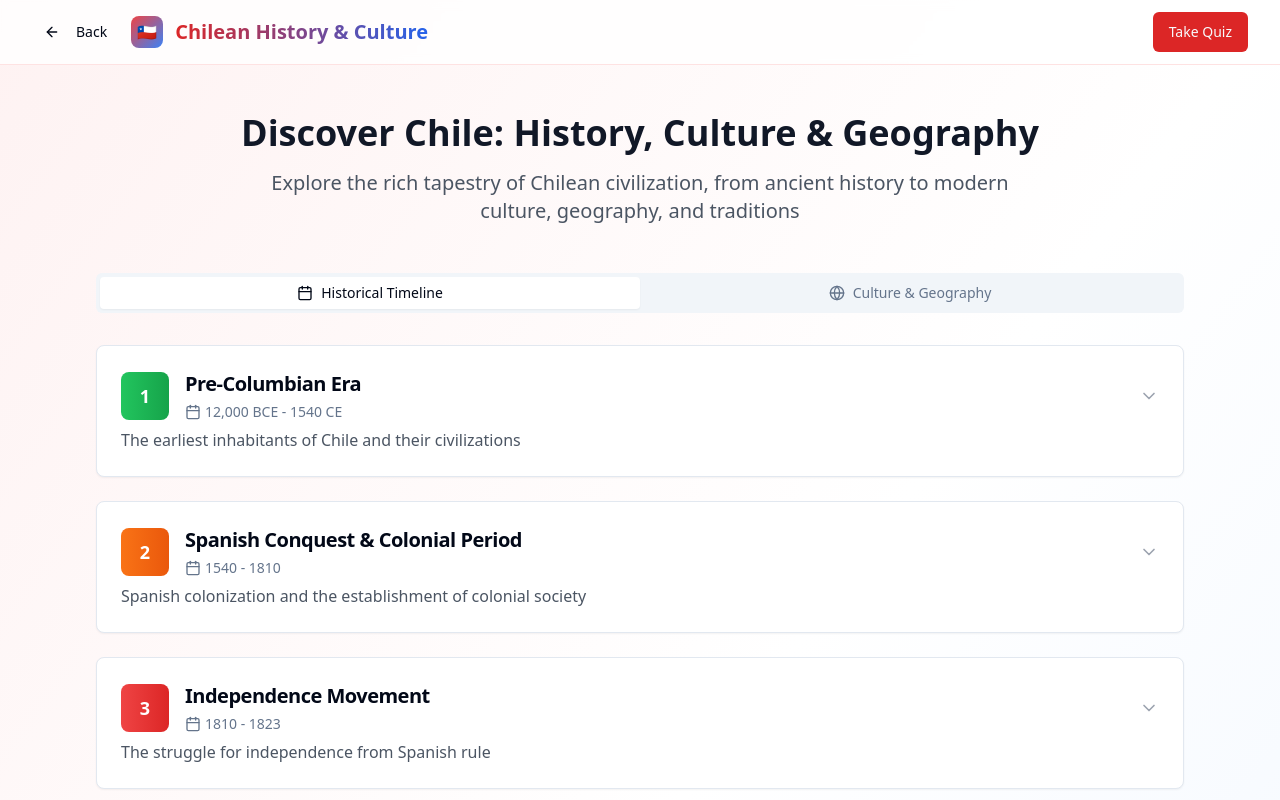
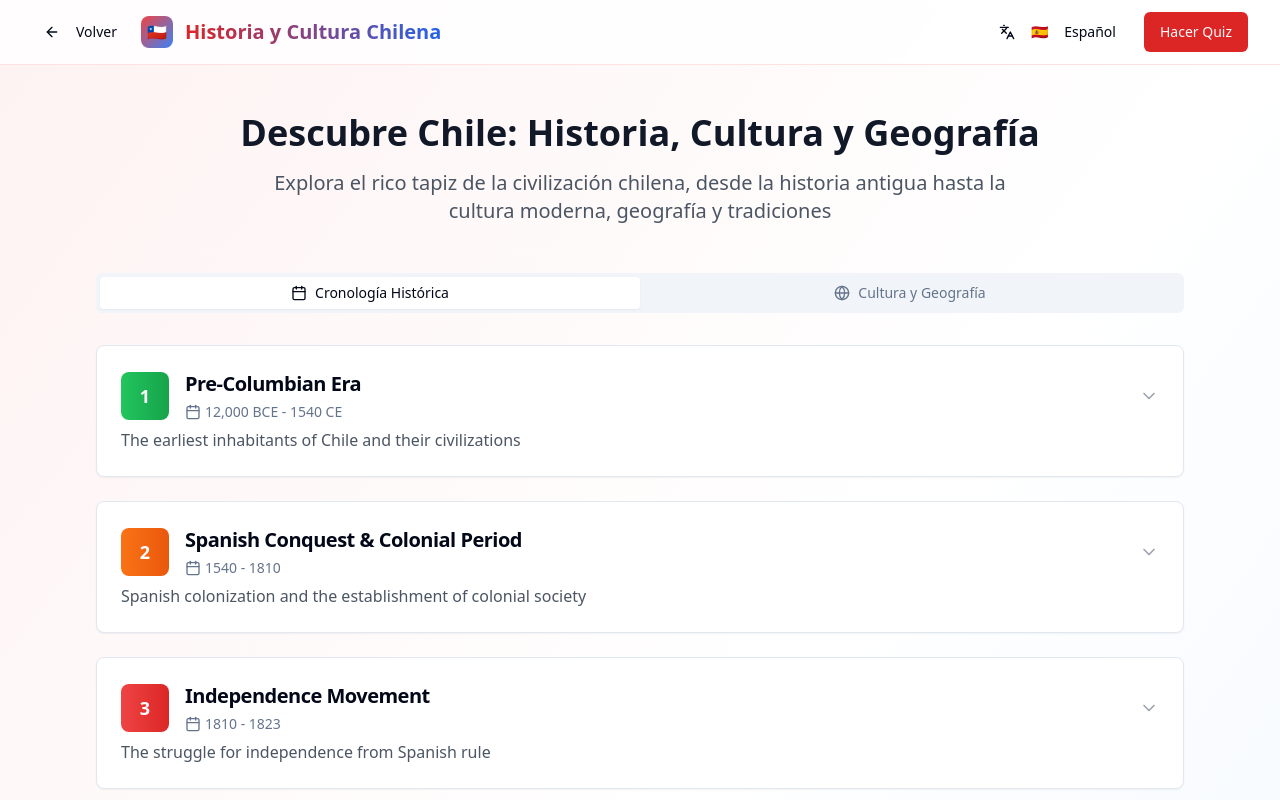
Before and after one commit to bethorod/chilenizate-app, a React (Vite) app: page /history in a window 1280 px wide. Shown: the top 800 px of the page. Built offline with nearby package versions, Linux system fonts and the light colour scheme.

Commit message:
Add language selection and translation support
Implement Spanish and Portuguese language options, with Spanish as the default.

```diff
--- a/src/App.tsx
+++ b/src/App.tsx
@@ -4,6 +4,7 @@ import { Toaster as Sonner } from "@/components/ui/sonner";
 import { TooltipProvider } from "@/components/ui/tooltip";
 import { QueryClient, QueryClientProvider } from "@tanstack/react-query";
 import { BrowserRouter, Routes, Route } from "react-router-dom";
+import { LanguageProvider } from "@/contexts/LanguageContext";
 import Index from "./pages/Index";
 import History from "./pages/History";
 import Quiz from "./pages/Quiz";
@@ -14,6 +15,7 @@ const queryClient = new QueryClient();
 
 const App = () => (
   <QueryClientProvider client={queryClient}>
+    <LanguageProvider>
       <TooltipProvider>
         <Toaster />
         <Sonner />
@@ -28,6 +30,7 @@ const App = () => (
           </Routes>
         </BrowserRouter>
       </TooltipProvider>
+    </LanguageProvider>
   </QueryClientProvider>
 );
 
--- /dev/null
+++ b/src/components/LanguageSelector.tsx
@@ -0,0 +1,48 @@
+
+import React from 'react';
+import { Languages } from 'lucide-react';
+import {
+  DropdownMenu,
+  DropdownMenuContent,
+  DropdownMenuItem,
+  DropdownMenuTrigger,
+} from '@/components/ui/dropdown-menu';
+import { Button } from '@/components/ui/button';
+import { useLanguage } from '@/contexts/LanguageContext';
+
+const LanguageSelector = () => {
+  const { language, setLanguage, t } = useLanguage();
+
+  const languages = [
+    { code: 'es' as const, name: t('language.spanish'), flag: '🇪🇸' },
+    { code: 'pt' as const, name: t('language.portuguese'), flag: '🇵🇹' }
+  ];
+
+  const currentLanguage = languages.find(lang => lang.code === language);
+
+  return (
+    <DropdownMenu>
+      <DropdownMenuTrigger asChild>
+        <Button variant="ghost" size="sm" className="flex items-center space-x-2">
+          <Languages className="h-4 w-4" />
+          <span>{currentLanguage?.flag}</span>
+          <span className="hidden sm:inline">{currentLanguage?.name}</span>
+        </Button>
+      </DropdownMenuTrigger>
+      <DropdownMenuContent align="end">
+        {languages.map((lang) => (
+          <DropdownMenuItem
+            key={lang.code}
+            onClick={() => setLanguage(lang.code)}
+            className={language === lang.code ? 'bg-red-50' : ''}
+          >
+            <span className="mr-2">{lang.flag}</span>
+            {lang.name}
+          </DropdownMenuItem>
+        ))}
+      </DropdownMenuContent>
+    </DropdownMenu>
+  );
+};
+
+export default LanguageSelector;
--- a/src/components/history/HistoricalPeriod.tsx
+++ b/src/components/history/HistoricalPeriod.tsx
@@ -1,7 +1,6 @@
-
-import { useState } from 'react';
 import { Calendar, MapPin, Users, ChevronDown, ChevronUp } from 'lucide-react';
 import { Card, CardContent, CardDescription, CardHeader, CardTitle } from '@/components/ui/card';
+import { useLanguage } from '@/contexts/LanguageContext';
 
 interface HistoricalPeriodData {
   id: string;
@@ -21,6 +20,8 @@ interface HistoricalPeriodProps {
 }
 
 const HistoricalPeriod = ({ period, index, isExpanded, onToggle }: HistoricalPeriodProps) => {
+  const { t } = useLanguage();
+
   return (
     <Card className="overflow-hidden hover:shadow-lg transition-shadow">
       <CardHeader
@@ -55,7 +56,7 @@ const HistoricalPeriod = ({ period, index, isExpanded, onToggle }: HistoricalPer
             <div>
               <h4 className="font-semibold text-gray-900 mb-3 flex items-center">
                 <MapPin className="h-4 w-4 mr-2" />
-                Key Events & Developments
+                {t('sections.keyEvents')}
               </h4>
               <ul className="space-y-2">
                 {period.keyPoints.map((point, idx) => (
@@ -70,7 +71,7 @@ const HistoricalPeriod = ({ period, index, isExpanded, onToggle }: HistoricalPer
             <div>
               <h4 className="font-semibold text-gray-900 mb-3 flex items-center">
                 <Users className="h-4 w-4 mr-2" />
-                Key Figures
+                {t('sections.keyFigures')}
               </h4>
               <div className="space-y-2">
                 {period.keyFigures.map((figure, idx) => (
--- /dev/null
+++ b/src/contexts/LanguageContext.tsx
@@ -0,0 +1,97 @@
+
+import React, { createContext, useContext, useState } from 'react';
+
+type Language = 'es' | 'pt';
+
+interface LanguageContextType {
+  language: Language;
+  setLanguage: (language: Language) => void;
+  t: (key: string) => string;
+}
+
+const LanguageContext = createContext<LanguageContextType | undefined>(undefined);
+
+interface LanguageProviderProps {
+  children: React.ReactNode;
+}
+
+const translations = {
+  es: {
+    // Header
+    'header.title': 'Historia y Cultura Chilena',
+    'header.takeQuiz': 'Hacer Quiz',
+    'header.back': 'Volver',
+
+    // Main content
+    'main.title': 'Descubre Chile: Historia, Cultura y Geografía',
+    'main.subtitle': 'Explora el rico tapiz de la civilización chilena, desde la historia antigua hasta la cultura moderna, geografía y tradiciones',
+    'main.testKnowledge': 'Pon a Prueba tu Conocimiento',
+
+    // Tabs
+    'tabs.history': 'Cronología Histórica',
+    'tabs.culture': 'Cultura y Geografía',
+
+    // Sections
+    'sections.keyEvents': 'Eventos y Desarrollos Clave',
+    'sections.keyFigures': 'Figuras Clave',
+    'sections.nationalAnimals': 'Animales Nacionales',
+    'sections.nationalTrees': 'Árboles y Flora Nacional',
+    'sections.regionsOfChile': 'Regiones de Chile',
+    'sections.naturalWonders': 'Maravillas Naturales',
+    'sections.capital': 'Capital',
+
+    // Language selector
+    'language.spanish': 'Español',
+    'language.portuguese': 'Português'
+  },
+  pt: {
+    // Header
+    'header.title': 'História e Cultura Chilena',
+    'header.takeQuiz': 'Fazer Quiz',
+    'header.back': 'Voltar',
+
+    // Main content
+    'main.title': 'Descubra o Chile: História, Cultura e Geografia',
+    'main.subtitle': 'Explore a rica tapeçaria da civilização chilena, desde a história antiga até a cultura moderna, geografia e tradições',
+    'main.testKnowledge': 'Teste Seu Conhecimento',
+
+    // Tabs
+    'tabs.history': 'Cronologia Histórica',
+    'tabs.culture': 'Cultura e Geografia',
+
+    // Sections
+    'sections.keyEvents': 'Eventos e Desenvolvimentos Principais',
+    'sections.keyFigures': 'Figuras Principais',
+    'sections.nationalAnimals': 'Animais Nacionais',
+    'sections.nationalTrees': 'Árvores e Flora Nacional',
+    'sections.regionsOfChile': 'Regiões do Chile',
+    'sections.naturalWonders': 'Maravilhas Naturais',
+    'sections.capital': 'Capital',
+
+    // Language selector
+    'language.spanish': 'Español',
+    'language.portuguese': 'Português'
+  }
+};
+
+export const LanguageProvider: React.FC<LanguageProviderProps> = ({ children }) => {
+  const [language, setLanguage] = useState<Language>('es'); // Spanish as default
+
+  const t = (key: string): string => {
+    return translations[language][key as keyof typeof translations['es']] || key;
+  };
+
+  return (
+    <LanguageContext.Provider value={{ language, setLanguage, t }}>
+      {children}
+    </LanguageContext.Provider>
+  );
+};
+
+export const useLanguage = () => {
+  const context = useContext(LanguageContext);
+  if (context === undefined) {
+    throw new Error('useLanguage must be used within a LanguageProvider');
+  }
+  return context;
+};
--- a/src/pages/History.tsx
+++ b/src/pages/History.tsx
@@ -1,4 +1,3 @@
-
 import { useState } from 'react';
 import { Link } from 'react-router-dom';
 import { ArrowLeft, Calendar, Globe } from 'lucide-react';
@@ -6,11 +5,14 @@ import { Button } from '@/components/ui/button';
 import { Tabs, TabsContent, TabsList, TabsTrigger } from '@/components/ui/tabs';
 import HistoricalPeriod from '@/components/history/HistoricalPeriod';
 import CulturalSection from '@/components/history/CulturalSection';
+import LanguageSelector from '@/components/LanguageSelector';
+import { useLanguage } from '@/contexts/LanguageContext';
 import { historicalPeriods, culturalSections } from '@/data/historyData';
 
 const History = () => {
   const [expandedPeriod, setExpandedPeriod] = useState<string | null>(null);
   const [expandedCultural, setExpandedCultural] = useState<string | null>(null);
+  const { t } = useLanguage();
 
   const togglePeriod = (periodId: string) => {
     setExpandedPeriod(expandedPeriod === periodId ? null : periodId);
@@ -30,21 +32,24 @@ const History = () => {
               <Link to="/">
                 <Button variant="ghost" size="sm">
                   <ArrowLeft className="h-4 w-4 mr-2" />
-                  Back
+                  {t('header.back')}
                 </Button>
               </Link>
               <div className="w-8 h-8 bg-gradient-to-br from-red-500 to-blue-500 rounded-lg flex items-center justify-center">
                 <span className="text-white font-bold">🇨🇱</span>
               </div>
               <h1 className="text-xl font-bold bg-gradient-to-r from-red-600 to-blue-600 bg-clip-text text-transparent">
-                Chilean History & Culture
+                {t('header.title')}
               </h1>
             </div>
-            <Link to="/quiz">
-              <Button className="bg-red-600 hover:bg-red-700">
-                Take Quiz
-              </Button>
-            </Link>
+            <div className="flex items-center space-x-4">
+              <LanguageSelector />
+              <Link to="/quiz">
+                <Button className="bg-red-600 hover:bg-red-700">
+                  {t('header.takeQuiz')}
+                </Button>
+              </Link>
+            </div>
           </div>
         </div>
       </header>
@@ -53,10 +58,10 @@ const History = () => {
       <div className="max-w-6xl mx-auto py-12 px-4 sm:px-6 lg:px-8">
         <div className="text-center mb-12">
           <h2 className="text-4xl font-bold text-gray-900 mb-4">
-            Discover Chile: History, Culture & Geography
+            {t('main.title')}
           </h2>
           <p className="text-xl text-gray-600 max-w-3xl mx-auto">
-            Explore the rich tapestry of Chilean civilization, from ancient history to modern culture, geography, and traditions
+            {t('main.subtitle')}
           </p>
         </div>
 
@@ -64,11 +69,11 @@ const History = () => {
           <TabsList className="grid w-full grid-cols-2 mb-8">
             <TabsTrigger value="history" className="flex items-center space-x-2">
               <Calendar className="h-4 w-4" />
-              <span>Historical Timeline</span>
+              <span>{t('tabs.history')}</span>
             </TabsTrigger>
             <TabsTrigger value="culture" className="flex items-center space-x-2">
               <Globe className="h-4 w-4" />
-              <span>Culture & Geography</span>
+              <span>{t('tabs.culture')}</span>
             </TabsTrigger>
           </TabsList>
 
@@ -103,7 +108,7 @@ const History = () => {
         <div className="text-center mt-12">
           <Link to="/quiz">
             <Button size="lg" className="bg-red-600 hover:bg-red-700 px-8">
-              Test Your Knowledge
+              {t('main.testKnowledge')}
             </Button>
           </Link>
         </div>
```
Also changed, not shown: src/components/history/CulturalSection.tsx (+8 -6 lines). Lines whose indentation alone changed are shown as unchanged.
